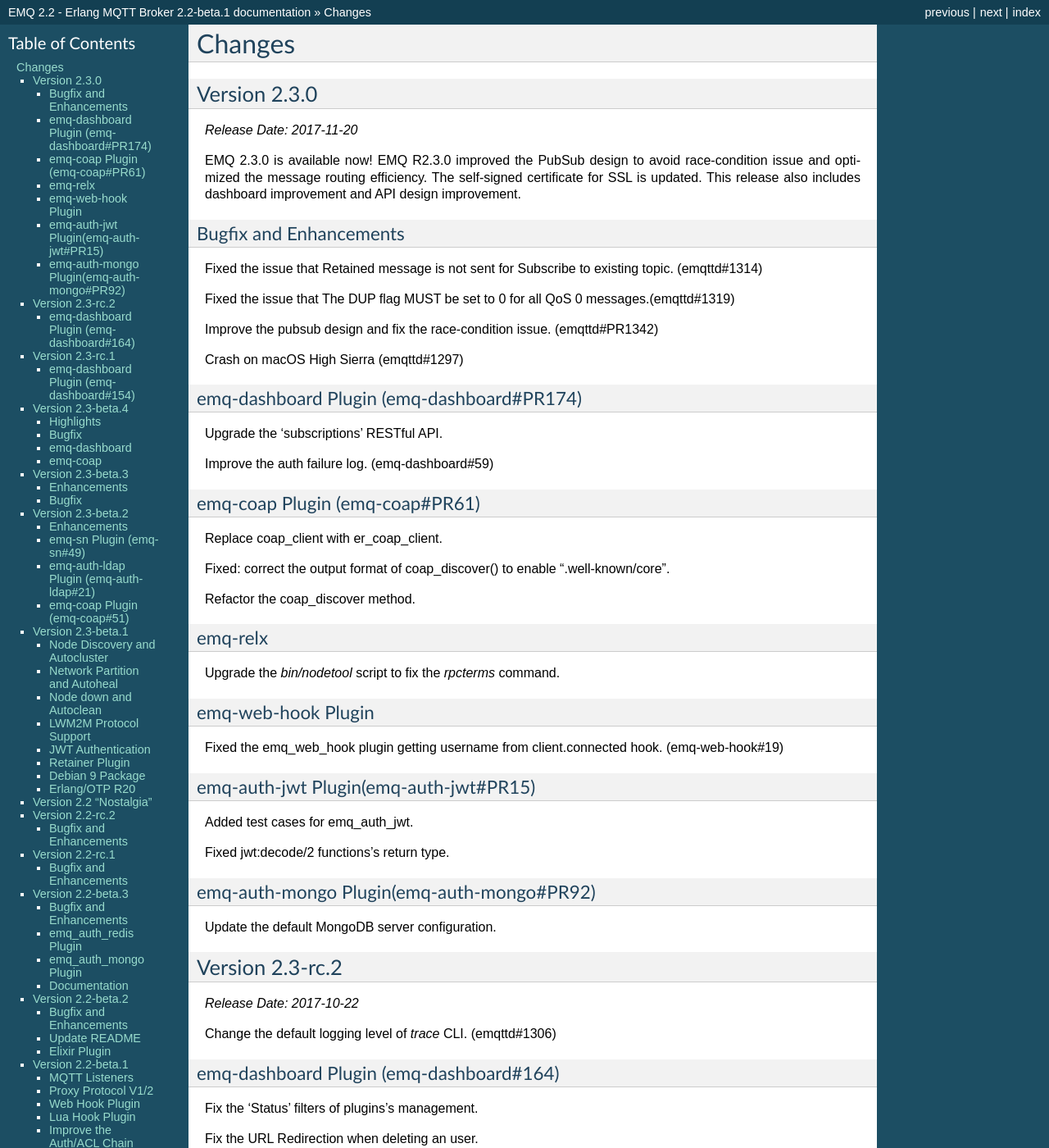
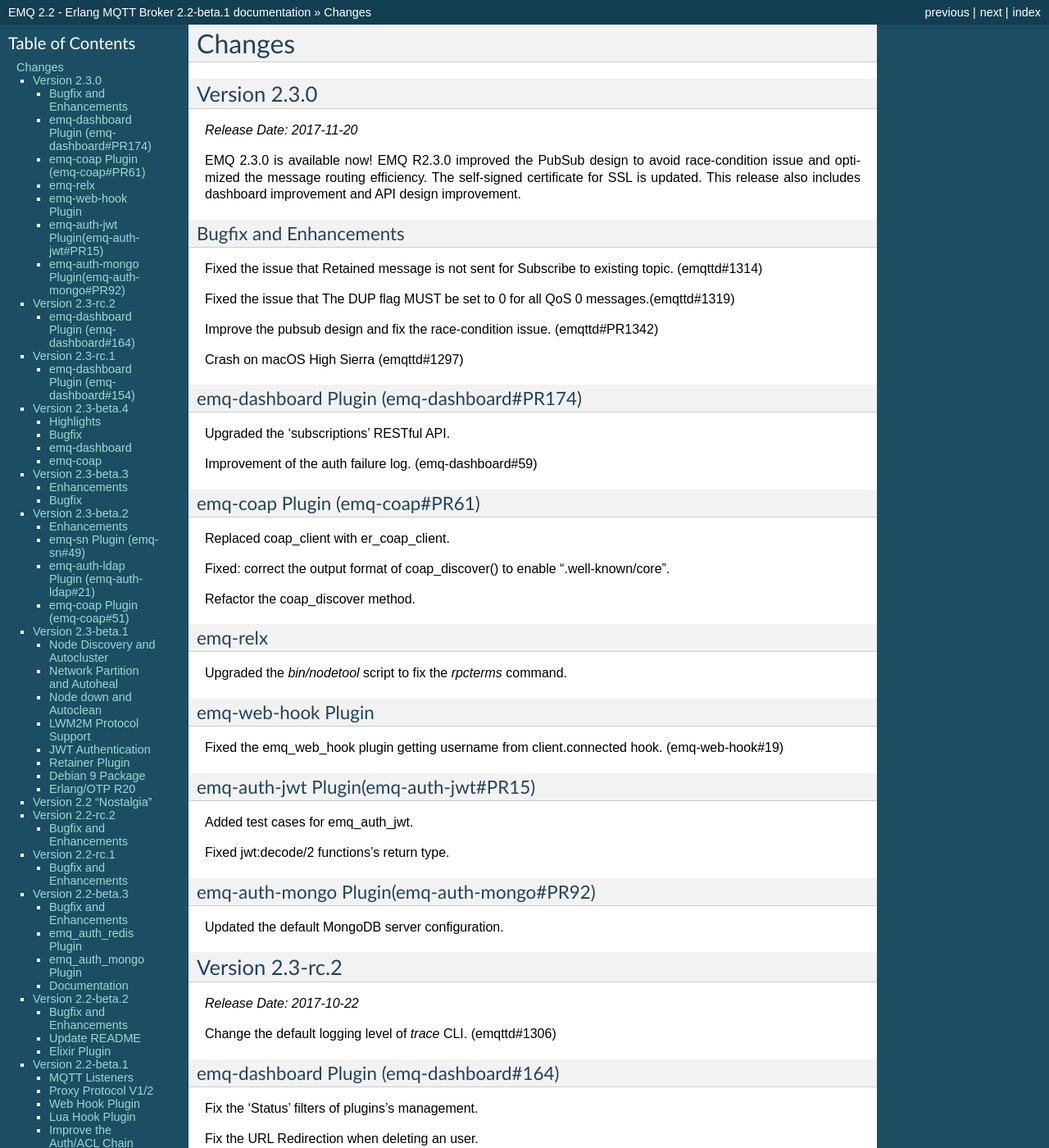
Before and after one commit to emqxarchive/emqx-docs-en, a Sphinx documentation site: the page built from source/changes.rst, in a window 1280 px wide and 1400 px high. Shown: the whole window at 82% size. Built offline with Sphinx 7.4.7, drawn with Linux system fonts in a browser that asks for light colours.

Commit message:
Past tense & ominalization

```diff
--- a/source/changes.rst
+++ b/source/changes.rst
@@ -29,14 +29,14 @@
 emq-dashboard Plugin (emq-dashboard#PR174)
 ------------------------------------------
 
-Upgrade the 'subscriptions' RESTful API.
-
-Improve the auth failure log. (emq-dashboard#59)
+Upgraded the 'subscriptions' RESTful API.
+
+Improvement of the auth failure log. (emq-dashboard#59)
 
 emq-coap Plugin (emq-coap#PR61)
 -------------------------------
 
-Replace coap_client with er_coap_client.
+Replaced coap_client with er_coap_client.
 
 Fixed: correct the output format of coap_discover() to enable ".well-known/core".
 
@@ -45,7 +45,7 @@
 emq-relx
 --------
 
-Upgrade the `bin/nodetool` script to fix the `rpcterms` command.
+Upgraded the `bin/nodetool` script to fix the `rpcterms` command.
 
 emq-web-hook Plugin
 -------------------
@@ -62,7 +62,7 @@
 emq-auth-mongo Plugin(emq-auth-mongo#PR92)
 ------------------------------------------
 
-Update the default MongoDB server configuration.
+Updated the default MongoDB server configuration.
 
 .. _release_2.3-rc.2:
 
```
